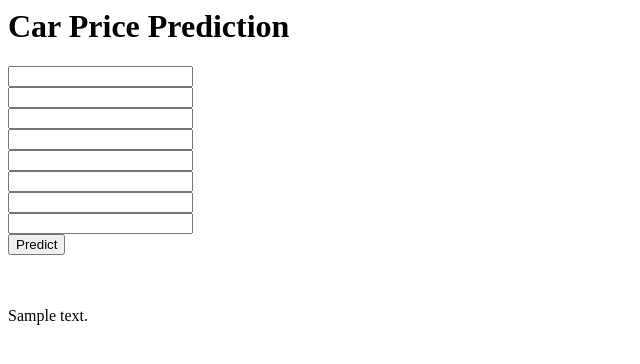
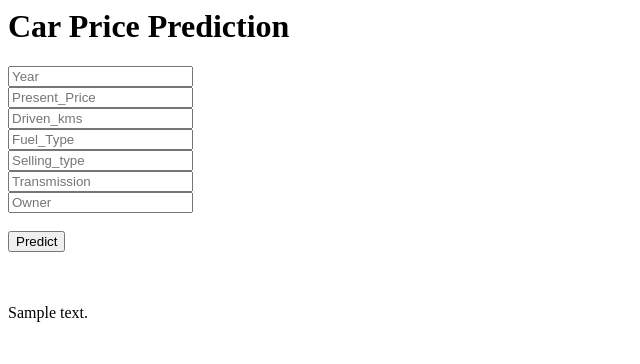
Before and after one commit to Ahmed-Mohamed0Ibrahim/car_pricing, a Flask app: template templates/home.html in a window 1280 px wide. Shown: the top 364 px of the page, without its empty margins (0-640 px from the left). Run offline with Flask 3, Linux system fonts and the light colour scheme; the template is opened without the code that fills it: most values are stand-ins (such as "Sample title", 1, 10 or a date in 2020); parts of the project's set-up code (start-up, migrations or seed data) failed here and were passed over.

Commit message:
prepare the web application second part

```diff
--- a/app.py
+++ b/app.py
@@ -1,4 +1,4 @@
-import json
+
 import pickle
 from flask import Flask,request,app,jsonify,url_for,render_template
 import pandas as pd
@@ -10,6 +10,9 @@ regmodel = pickle.load(open("regmodel.pkl","rb"))
 #load preprocessing
 preprocessing_pipe = pickle.load(open("preprocessing.pkl","rb"))
 
+#columns names
+columns=["Year","Present_Price","Driven_kms","Fuel_Type","Selling_type","Transmission","Owner"]
+
 @app.route('/')
 def home():
     return render_template("home.html")
@@ -18,16 +21,22 @@ def home():
 def predict_api():
     data=request.json['data']
     print(data)
-    x_x = np.array([list(data.values())])
-    columns=["Year","Present_Price","Driven_kms","Fuel_Type","Selling_type","Transmission","Owner"]
-    new_val = pd.DataFrame(x_x,columns=columns)
+    data = np.array([list(data.values())])
+    new_val = pd.DataFrame(data,columns=columns)
     output=regmodel.predict(preprocessing_pipe.transform(new_val))
     print(output[0])
     return jsonify(output[0])
 
 @app.route("/predict",methods=['POST'])
 def predict():
-    data = [request.form.values()]
+    # get the values from the form
+    data = np.array([list(request.form.values())],dtype="object")
+    # convert the numirical values to float
+    data[:,0:3] = data[:,0:3].astype(np.float_)
+    new_val = pd.DataFrame(data,columns=columns)
+    output=regmodel.predict(preprocessing_pipe.transform(new_val))
+    print("The car price prediction is :",output[0])
+    return render_template("home.html",Prediction_text="The car price prediction is : {}".format(output[0]))
 
 if __name__=="__main__":
     app.run(debug=True)
--- a/templates/home.html
+++ b/templates/home.html
@@ -1,20 +1,24 @@
 <html>
+    <head>
+        <meta charset="UTF-8">
+        <title>ML API</title>
+    </head>
     <body>
         <div class="'login">
             <h1>Car Price Prediction</h1>
 
             <!-- Main input for the receiving query to ML-->
-            <form action="{{url_for('Predict')}}"method="post">
-                <input type="number" name="" placeholder="" required="required" /><br>
-                <input type="text" name="" placeholder="" required="required" /><br>
-                <input type="text" name="" placeholder="" required="required" /><br>
-                <input type="text" name="" placeholder="" required="required" /><br>
-                <input type="text" name="" placeholder="" required="required" /><br>
-                <input type="text" name="" placeholder="" required="required" /><br>
-                <input type="text" name="" placeholder="" required="required" /><br>
-                <input type="text" name="" placeholder="" required="required" /><br>
+            <form action="{{url_for('predict')}}"method="post">
+                <input type="text" name="Year" placeholder="Year" required="required" /><br>
+                <input type="text" name="Present_Price" placeholder="Present_Price" required="required" /><br>
+                <input type="text" name="Driven_kms" placeholder="Driven_kms" required="required" /><br>
+                <input type="text" name="Fuel_Type" placeholder="Fuel_Type" required="required" /><br>
+                <input type="text" name="Selling_type" placeholder="Selling_type" required="required" /><br>
+                <input type="text" name="Transmission" placeholder="Transmission" required="required" /><br>
+                <input type="text" name="Owner" placeholder="Owner" required="required" /><br>
+                <br>
 
-                <button type="submit" class="btn btn-primary btn-block btn-large">Predict</button>
+                <button type="submit" class="btn">Predict</button>
             </form>
 
             <br>
@@ -22,7 +26,9 @@
 
         </div>
 
-        {{Prediction_text}}
+        <div>
+            {{Prediction_text}}
+        </div>
 
     </body>
 </html>
```
